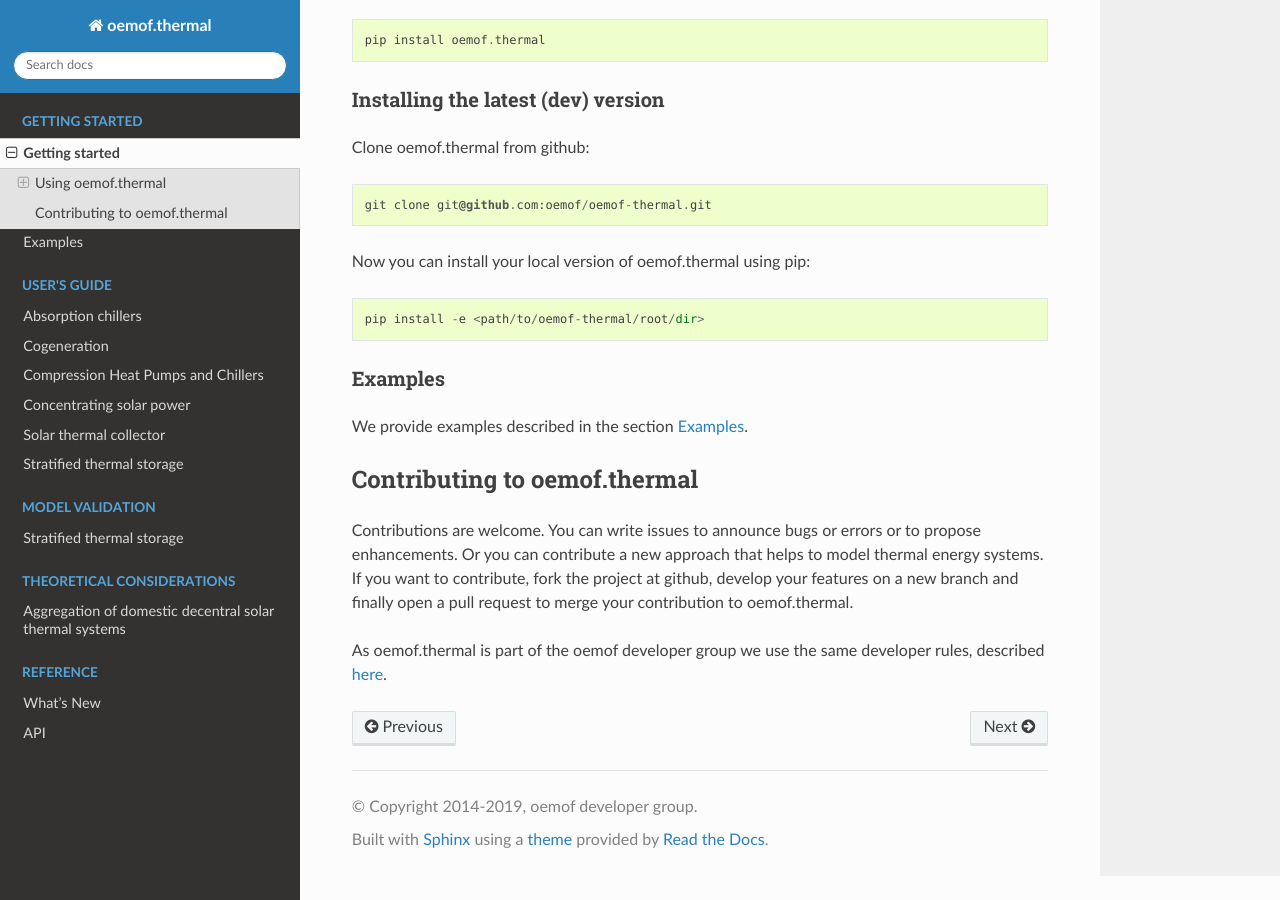
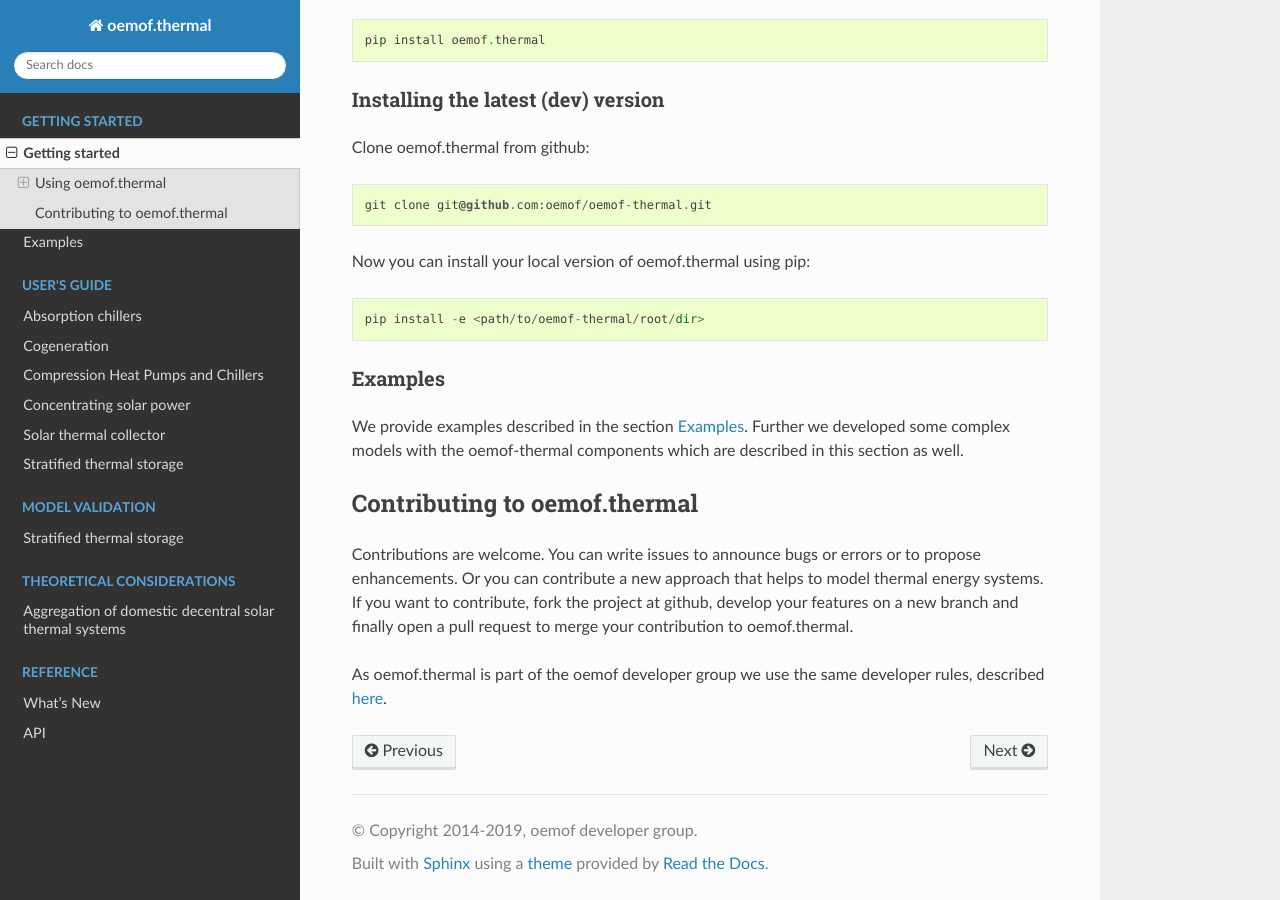
Before and after one commit to oemof/oemof-thermal, a Sphinx documentation site: the page built from docs/getting_started.rst, in a window 1280 px wide and 900 px high, scrolled down 1199 px. Built offline with Sphinx 7.4.7 and the Read the Docs theme 2.0.0, drawn with Linux system fonts in a browser that asks for light colours; formulas are drawn with MathJax 3; pages that are not in the unit, such as notebooks, are missing from menus.

Commit message:
Update getting_started.rst

```diff
--- a/docs/getting_started.rst
+++ b/docs/getting_started.rst
@@ -75,6 +75,8 @@
 --------
 
 We provide examples described in the section :ref:`examples_label`.
+Further we developed some complex models with the oemof-thermal components
+which are described in this section as well.
 
 
 Contributing to oemof.thermal
```
